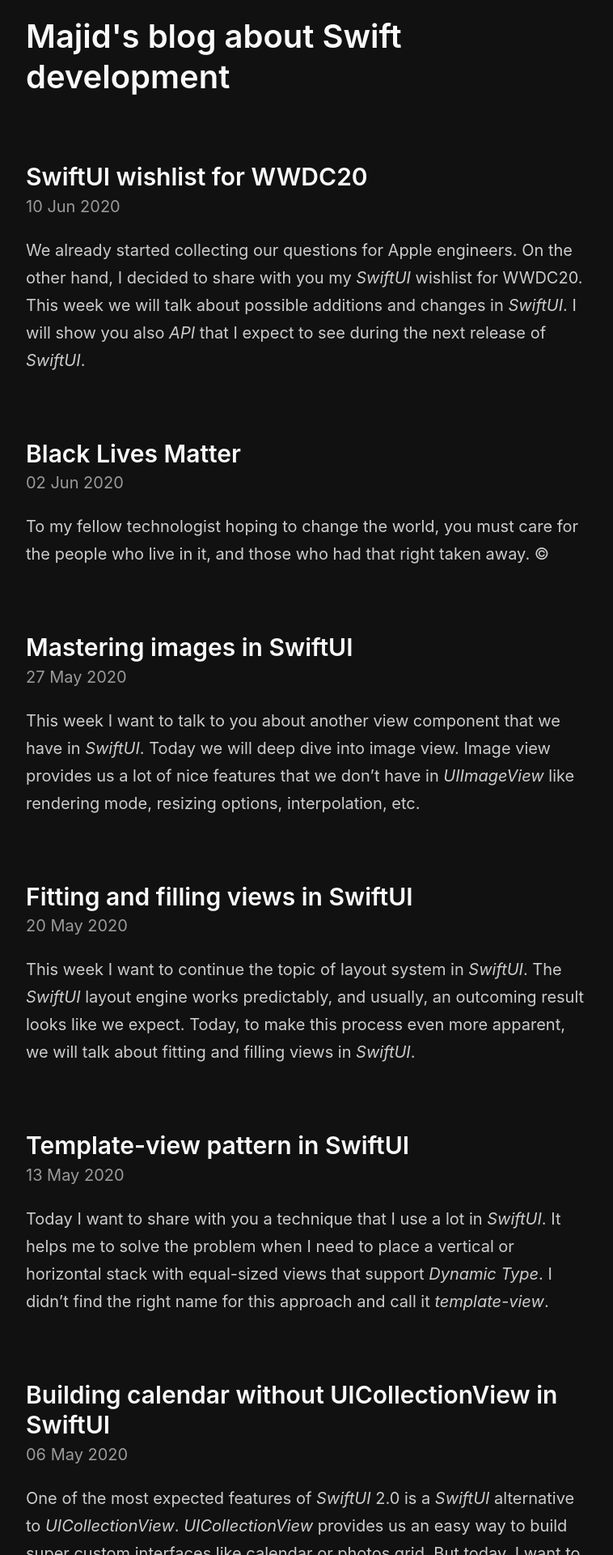
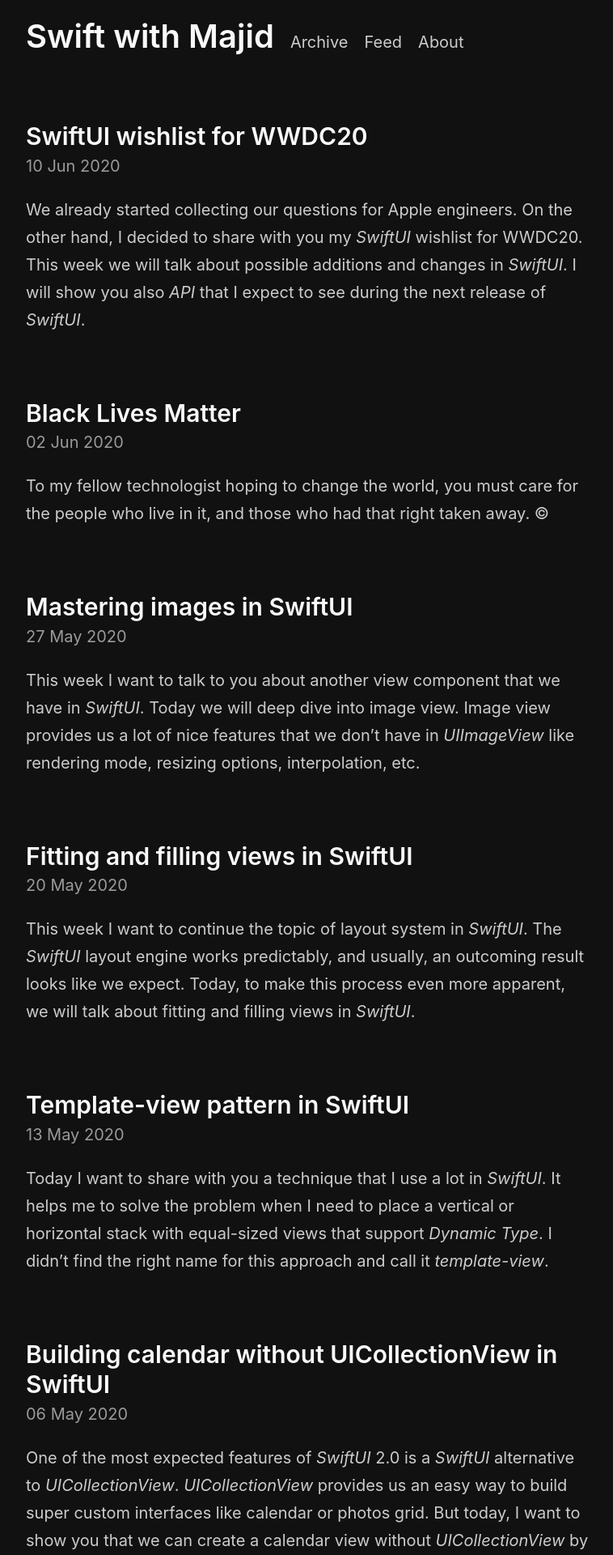
Before and after one commit to mecid/mecid.github.io, a Jekyll site: the page built from index.html, in a window 1280 px wide. Shown: the top 1920 px of the page at 81% size, without its empty margins (258-1016 px from the left). Built offline with Jekyll 4.4.1, drawn with Linux system fonts in a browser that asks for light colours; the list of posts is cut into pages by our own code.

Commit message:
website navigation implemented

```diff
--- a/_config.yml
+++ b/_config.yml
@@ -2,7 +2,7 @@
 permalink:           pretty
 
 # Setup
-title:               Majid's blog about Swift development
+title:               Swift with Majid
 url:                 https://swiftwithmajid.com
 paginate:            10
 baseurl:             ""
--- a/_layouts/default.html
+++ b/_layouts/default.html
@@ -7,9 +7,14 @@
 
     <div class="container content">
       <header class="masthead">
-        <h1 class="masthead-title">
-          <a href="{{ site.baseurl }}/" title="Home">{{ site.title }}</a>
-        </h1>
+        <nav>
+          <h1 class="masthead-title">
+            <a href="{{ site.baseurl }}/" title="Home">{{ site.title }}</a>
+          </h1>
+          <a href="/archive" title="Archive">Archive</a>
+          <a href="/feed.xml" title="Feed">Feed</a>
+          <a href="/about" title="About">About</a>
+        </nav>
       </header>
 
       <main>
--- a/_sass/_masthead.scss
+++ b/_sass/_masthead.scss
@@ -6,6 +6,16 @@
   padding-top:    1rem;
   padding-bottom: 1rem;
   margin-bottom: 3rem;
+
+  a {
+    color: inherit;
+    margin-right: 1rem;
+  }
+
+  nav {
+    display: flex;
+    align-items: baseline;
+  }
 }
 
 .masthead-title {
@@ -13,10 +23,6 @@
   margin-bottom: 0;
   color: $gray-1;
 
-  a {
-    color: inherit;
-  }
-
   small {
     font-size: 75%;
     font-weight: 400;
```
